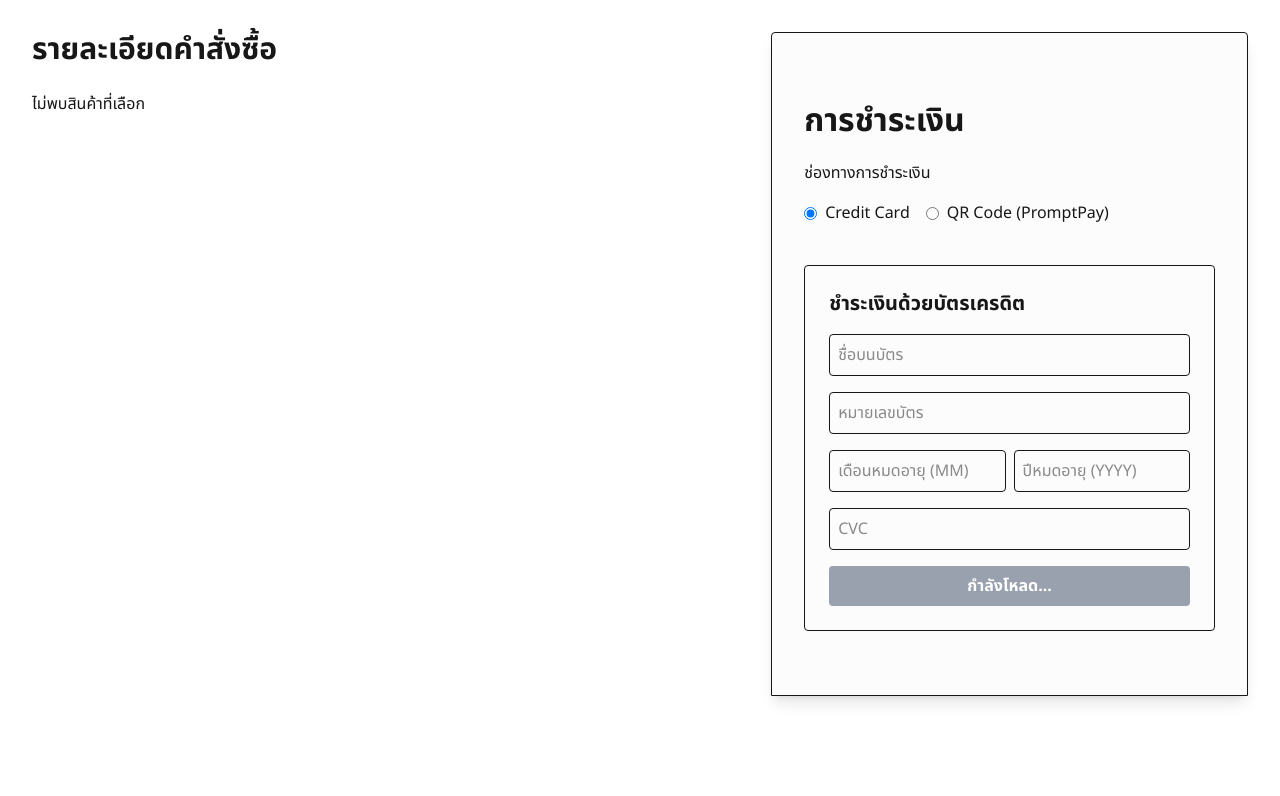
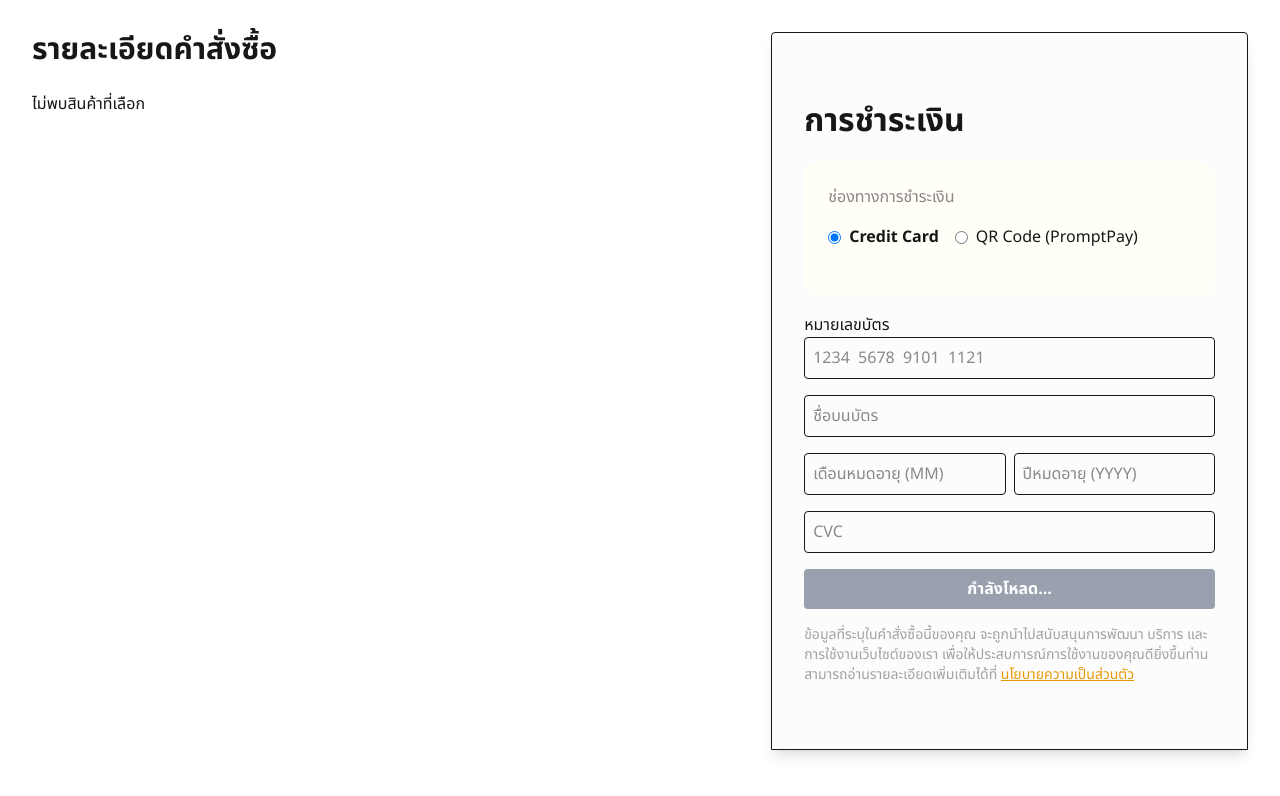
Before and after one commit to NewBTD/payment-omise, a Next.js app: page /checkout in a window 1280 px wide. Shown: the top 796 px of the page. Built offline with nearby package versions, Linux system fonts and the light colour scheme.

Commit message:
feat: style checkout form

```diff
--- a/src/app/checkout/CheckoutPagePayment.tsx
+++ b/src/app/checkout/CheckoutPagePayment.tsx
@@ -17,14 +17,17 @@ const CheckoutPagePayment = () => {
               </button>
             </a>
             <a href="">
-              <button className="py-4 border rounded-xl text-xl font-bold my-2 cursor-pointer w-full text-[#E69806] ">กลับหน้าหลัก</button>
+              <button className="py-4 border rounded-xl text-xl font-bold my-2 cursor-pointer w-full text-[#E69806] ">
+                กลับหน้าหลัก
+              </button>
             </a>
           </div>
         </>
       ) : (
         <>
           <h2 className="text-[32px] font-bold mb-4">การชำระเงิน</h2>
-          <p className="mb-4">ช่องทางการชำระเงิน</p>
+          <div className="bg-[#FFFFF7] p-6 rounded-2xl mb-4">
+            <p className="mb-4 text-[#8C8485]">ช่องทางการชำระเงิน</p>
             {/* Radio Button เลือกรูปแบบการชำระเงิน */}
             <div className="mb-6 space-y-2 flex items-center gap-4">
               <label className="flex items-center space-x-2 m-0">
@@ -35,7 +38,9 @@ const CheckoutPagePayment = () => {
                   checked={payType === "credit"}
                   onChange={() => setPayType("credit")}
                 />
-              <span>Credit Card</span>
+                <span className={payType === "credit" ? "font-bold" : ""}>
+                  Credit Card
+                </span>
               </label>
               <label className="flex items-center space-x-2">
                 <input
@@ -45,8 +50,11 @@ const CheckoutPagePayment = () => {
                   checked={payType === "promptpay"}
                   onChange={() => setPayType("promptpay")}
                 />
-              <span>QR Code (PromptPay)</span>
+                <span className={payType === "promptpay" ? "font-bold" : ""}>
+                  QR Code (PromptPay)
+                </span>
               </label>
+            </div>
           </div>
 
           {/* แสดงช่องทางการจ่ายตามที่เลือก */}
--- a/src/app/creditcard/CreditPay.tsx
+++ b/src/app/creditcard/CreditPay.tsx
@@ -93,26 +93,25 @@ export default function CreditPay({
   return (
     <form
       onSubmit={handleSubmit}
-      className="space-y-4 max-w-md mx-auto p-6 border rounded mt-10"
+      className="space-y-4 max-w-md mx-auto rounded"
     >
-      <h2 className="text-xl font-bold">ชำระเงินด้วยบัตรเครดิต</h2>
-
+      <label htmlFor="">หมายเลขบัตร</label>
+      <input
+        type="text"
+        name="cardNumber"
+        placeholder="1234  5678  9101  1121"
+        value={form.cardNumber}
+        onChange={handleChange}
+        max="16"
+        required
+        className="w-full border p-2 rounded"
+      />
       <input
         type="text"
         name="name"
         placeholder="ชื่อบนบัตร"
         value={form.name}
         onChange={handleChange}
-        required
-        className="w-full border p-2 rounded"
-      />
-      <input
-        type="text"
-        name="cardNumber"
-        placeholder="หมายเลขบัตร"
-        value={form.cardNumber}
-        onChange={handleChange}
-        max="16"
         required
         className="w-full border p-2 rounded"
       />
@@ -155,6 +154,14 @@ export default function CreditPay({
       >
         {isOmiseReady ? "ยืนยันการชำระเงิน" : "กำลังโหลด..."}
       </button>
+      <p className="text-sm text-[#A6A0A1]">
+        ข้อมูลที่ระบุในคำสั่งซื้อนี้ของคุณ จะถูกนำไปสนับสนุนการพัฒนา บริการ
+        และการใช้งานเว็บไซต์ของเรา
+        เพื่อให้ประสบการณ์การใช้งานของคุณดียิ่งขึ้นท่านสามารถอ่านรายละเอียดเพิ่มเติมได้ที่{" "}
+        <a href="" className="underline text-[#E69806] hover:opacity-90">
+          นโยบายความเป็นส่วนตัว{" "}
+        </a>
+      </p>
     </form>
   );
 }
--- a/src/app/promptpay/PromptpayPay.tsx
+++ b/src/app/promptpay/PromptpayPay.tsx
@@ -33,7 +33,7 @@ export default function PromptpayPay() {
   }, []);
 
   return (
-    <div className="p-6 flex justify-center">
+    <div className="flex flex-col items-center justify-center">
       {loading ? (
         <div className="flex items-center justify-center">
           <svg
@@ -60,7 +60,25 @@ export default function PromptpayPay() {
       ) : error ? (
         <p className="text-red-500">Error: {error}</p>
       ) : (
-        qrUrl && <Image src={qrUrl} width={256} height={256} alt="PromptPay QR" className="mt-4 w-64 h-64" />
+        qrUrl && (
+          <>
+            <Image
+              src={qrUrl}
+              width={256}
+              height={256}
+              alt="PromptPay QR"
+              className="mt-4 w-64 h-64"
+            />
+            <p className="text-sm text-[#A6A0A1]">
+              ข้อมูลที่ระบุในคำสั่งซื้อนี้ของคุณ จะถูกนำไปสนับสนุนการพัฒนา
+              บริการ และการใช้งานเว็บไซต์ของเรา
+              เพื่อให้ประสบการณ์การใช้งานของคุณดียิ่งขึ้นท่านสามารถอ่านรายละเอียดเพิ่มเติมได้ที่{" "}
+              <a href="" className="underline text-[#E69806] hover:opacity-90">
+                นโยบายความเป็นส่วนตัว{" "}
+              </a>
+            </p>
+          </>
+        )
       )}
     </div>
   );
```
Lines whose indentation alone changed are shown as unchanged.
